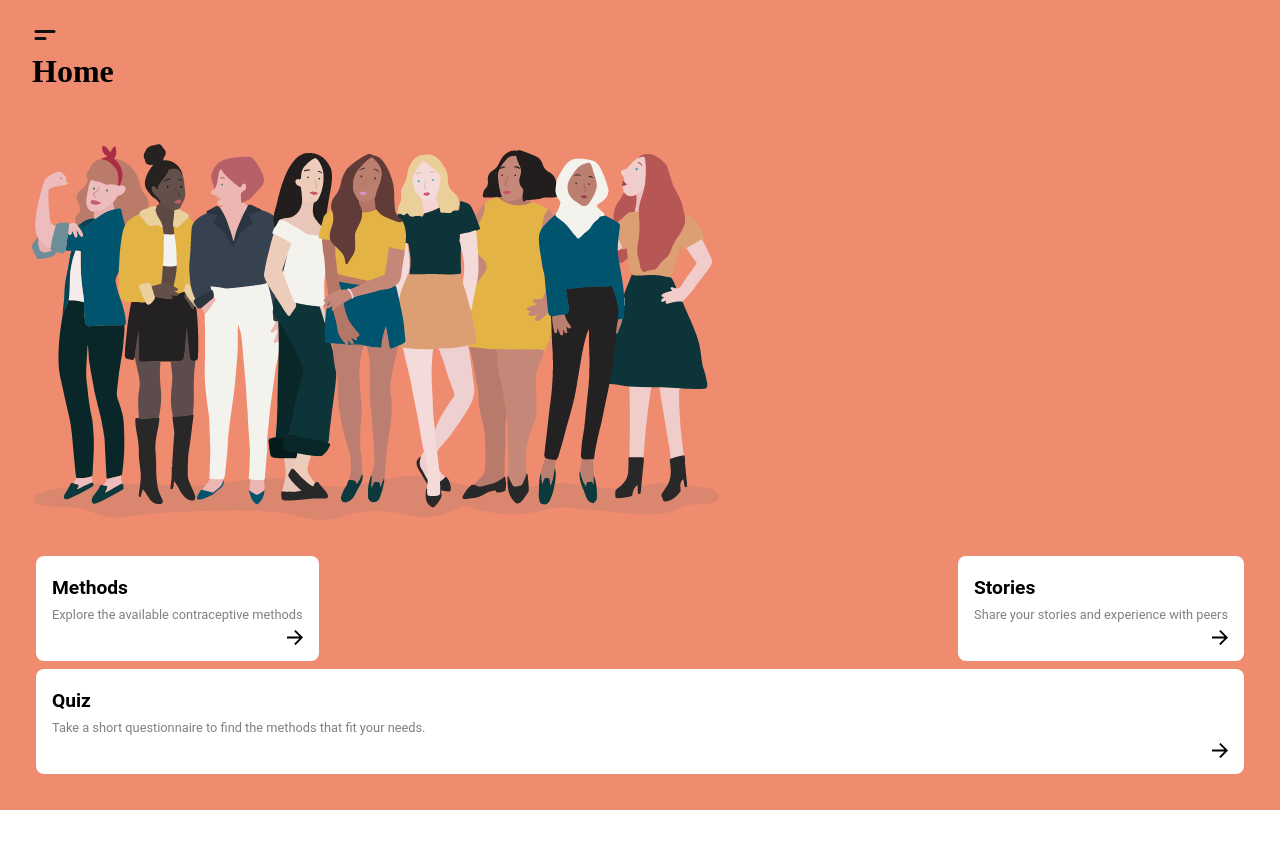
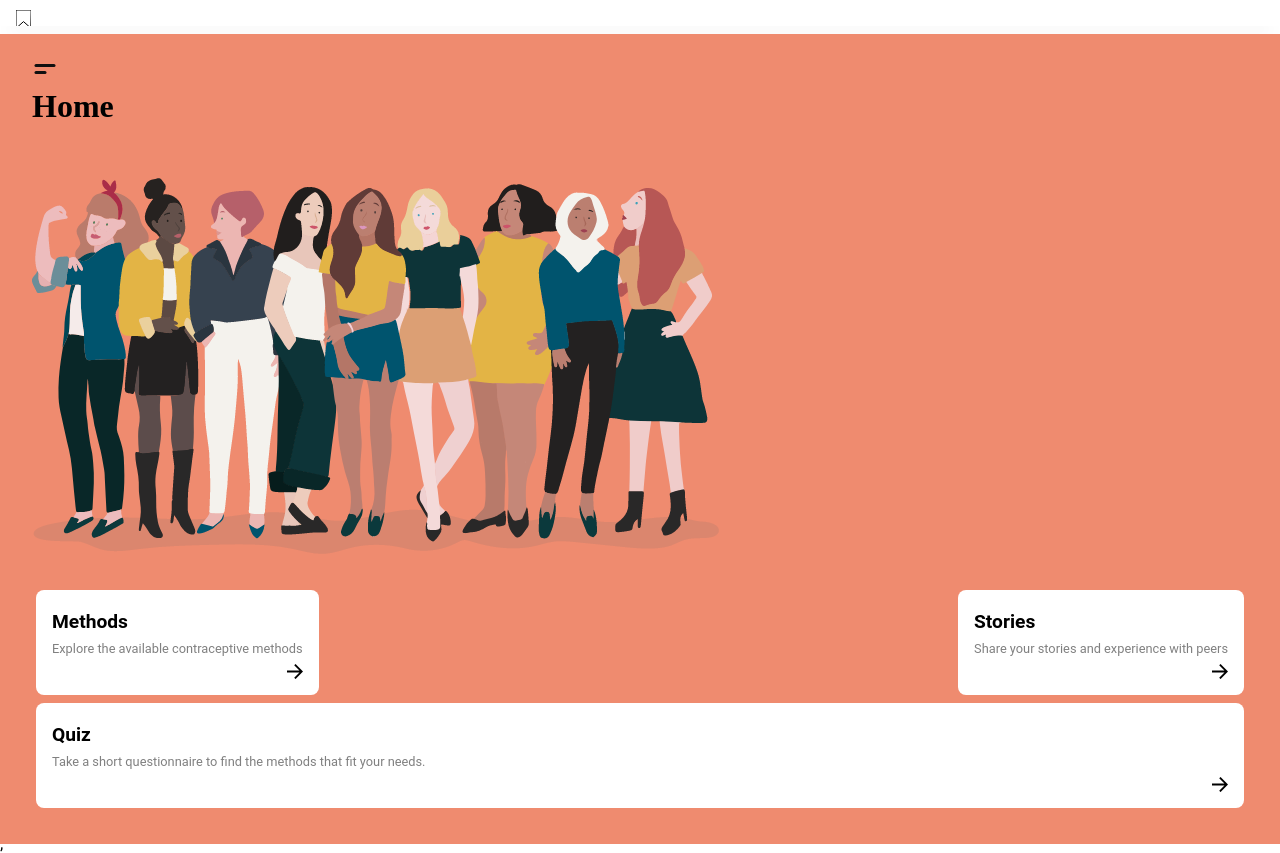
Before and after one commit to sandboxnu/knowyouroptions, a Next.js app in the folder frontend/: page / in a window 1280 px wide. Before the commit the page ends 810 px from the top, so only its background shows below. Built offline with nearby package versions, Linux system fonts and the light colour scheme; a web font is replaced by a local one.

Commit message:
added nav components test

```diff
--- a/frontend/components/Sidebar.tsx
+++ b/frontend/components/Sidebar.tsx
@@ -46,7 +46,7 @@ const SidebarDiv = styled.div`
   position: absolute;
   x: 0;
   y: 0;
-  width: 70vw;
+  width: 100vw;
   height: 100vh;
   z-index: 10;
 `;
--- a/frontend/pages/home.tsx
+++ b/frontend/pages/home.tsx
@@ -9,7 +9,7 @@ const HomeContainer = styled.div`
   background-color: #ef8b6f;
   display: flex;
   flex-direction: column;
-  min-height: 100vh;
+  min-height: calc(100vh - 15vh);
   padding: 2rem;
 `;
 
--- a/frontend/pages/index.tsx
+++ b/frontend/pages/index.tsx
@@ -3,9 +3,17 @@ import Head from 'next/head';
 import Image from 'next/image';
 import styles from '../styles/Home.module.css';
 import HomePage from './home';
+import { Navbar } from '../templates/navbar';
 
 const Home: NextPage = () => {
-  return <HomePage />;
+  return (
+    <>
+      <Navbar />
+      <div>
+        <HomePage />;
+      </div>
+    </>
+  );
 };
 
 export default Home;
--- /dev/null
+++ b/frontend/templates/Navbar.tsx
@@ -0,0 +1,33 @@
+import React, { ReactElement, useState } from 'react';
+import SvgBookmark from '../public/bookmark.svg';
+import styled from 'styled-components';
+
+const Row = styled.nav`
+  box-shadow: 0rem 0.75rem 1rem -0.5rem lightgrey;
+  column-gap: 1rem;
+  display: flex;
+  flex-direction: row;
+  flex-wrap: nowrap;
+  justify-content: space-between;
+  overflow-y: hidden;
+  padding: 0 1rem;
+  margin: 0.5rem 0;
+  wrap: no-wrap;
+`;
+
+const Bookmark = styled(SvgBookmark)`
+  fill: white;
+  position: relative;
+  stroke: black;
+  top: 2px;
+`;
+
+export const Navbar = ({}) => {
+  return (
+    <>
+      <Row>
+        <Bookmark />
+      </Row>
+    </>
+  );
+};
```
